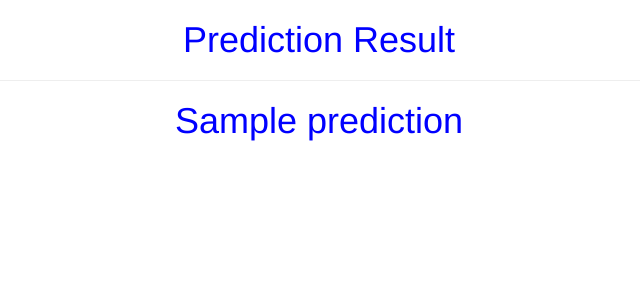
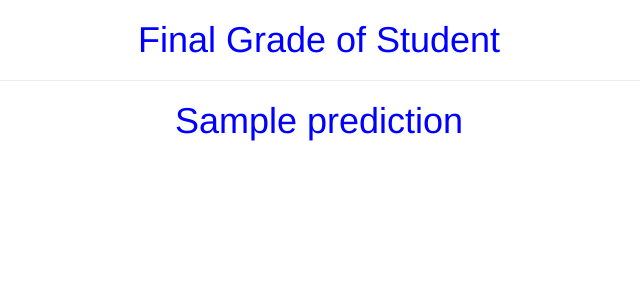
Before and after one commit to Nitish-McQueen/Grade_Prediction_Deployment, a Flask app: template templates/predict.html in a window 1280 px wide. Shown: the top 300 px of the page, without its empty margins (321-961 px from the left). Run offline with Flask 2, Linux system fonts and the light colour scheme; the template is opened without the code that fills it: most values are stand-ins (such as "Sample title", 1, 10 or a date in 2020); some libraries are stand-ins or nearby versions.

Commit message:
Update predict.html

```diff
--- a/templates/predict.html
+++ b/templates/predict.html
@@ -6,7 +6,7 @@
 </head>
 
 <body>
-  <h1><div style="text-align:center"><font color="blue">Prediction Result</font></div></h1>
+  <h1><div style="text-align:center"><font color="blue">Final Grade of Student</font></div></h1>
   <hr>
   <div class="card text-center" style="width:21.5em;margin:0 auto;">
     <div class="card-body">
```
